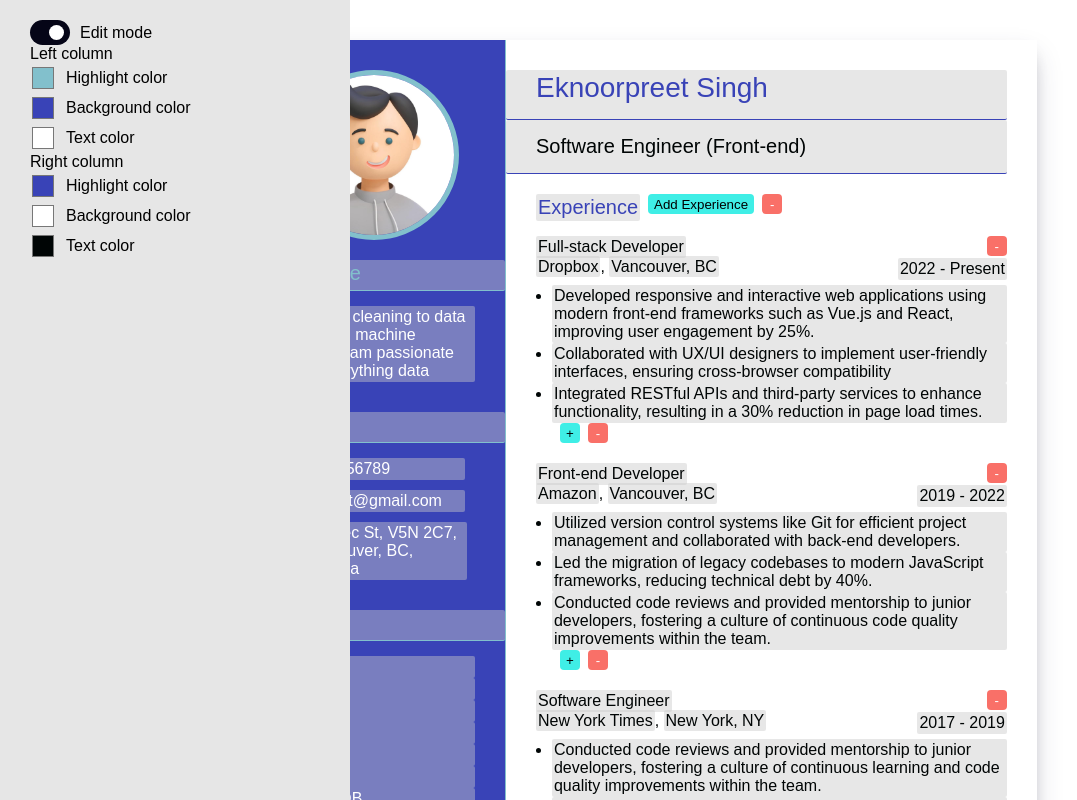
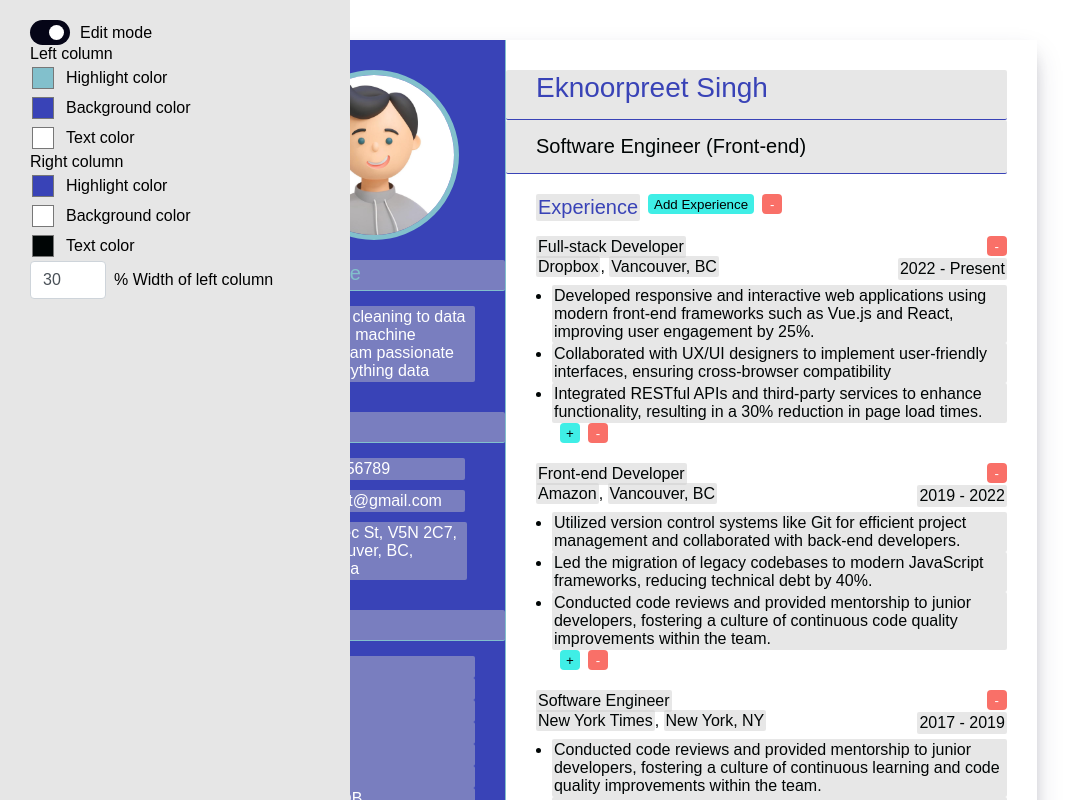
Before and after one commit to eknoorpreet/vueCV, a Vue app: page / in a window 1280 px wide. Shown: the top 800 px of the page, without its empty margins (0-1077 px from the left). Built offline with nearby package versions, Linux system fonts and the light colour scheme.

Commit message:
Make left column adjustable

```diff
--- a/src/App.vue
+++ b/src/App.vue
@@ -34,6 +34,13 @@
         :default-color="colors.right.text"
         @color-changed="colors.right.text = $event"
       />
+      <PercentageInput
+        label="Width of left column"
+        :min="20"
+        :max="80"
+        :current-value="widthLeft"
+        @percentage-changed="widthLeft = $event"
+      />
     </Sidebar>
     <div
       id="resume"
@@ -41,7 +48,7 @@
       :class="{ 'edit-off': !editing }"
       :style="cssVariables"
     >
-      <div class="left-col">
+      <div class="left-col" :style="{ width: percentageWidthLeft }">
         <ResumeSection>
           <img :src="imageUrl" alt="profile-pic" class="profile-pic" />
           <SectionHeadline
@@ -281,6 +288,7 @@ import EditButtons from './components/EditButtons.vue';
 import EditToggle from './components/EditToggle.vue';
 import Sidebar from './components/Sidebar.vue';
 import ColorInput from './components/ColorInput.vue';
+import PercentageInput from './components/PercentageInput.vue';
 
 export default {
   components: {
@@ -291,6 +299,7 @@ export default {
     EditToggle,
     Sidebar,
     ColorInput,
+    PercentageInput,
   },
   data() {
     return {
@@ -404,6 +413,7 @@ export default {
         'Vue JS Essentials with Vuex and Vue Router (Udemy)',
       ],
       editing: true,
+      widthLeft: 30,
     };
   },
   computed: {
@@ -416,6 +426,9 @@ export default {
         '--background-color-right': this.colors.right.background,
         '--text-color-right': this.colors.right.text,
       };
+    },
+    percentageWidthLeft() {
+      return `${this.widthLeft}%`;
     },
   },
   methods: {
@@ -501,7 +514,6 @@ export default {
   background-color: var(--background-color-left);
   color: var(--text-color-left);
   border-right: 1px solid var(--highlight-color-left);
-  width: 30%;
   padding: 30px;
 }
 
--- a/src/assets/main.css
+++ b/src/assets/main.css
@@ -28,3 +28,18 @@ body {
   background-color: #cacaca71;
   padding: 2px;
 }
+
+.custom-input {
+  padding: 6px 12px;
+  background-color: #fff;
+  border: 1px solid #ced4da;
+  color: #495057;
+  border-radius: 4px;
+  font-size: 16px;
+  line-height: 24px;
+}
+
+input:focus {
+  outline-color: #82c0cc;
+  border-color: #82c0cc;
+}
--- /dev/null
+++ b/src/components/PercentageInput.vue
@@ -0,0 +1,47 @@
+<template>
+  <label>
+    <input
+      type="number"
+      class="custom-input"
+      :min="min"
+      :max="max"
+      :value="currentValue"
+      @change="$emit('percentageChanged', $event.target.value)"
+    />% {{ label }}</label
+  >
+</template>
+
+<script>
+export default {
+  props: {
+    label: {
+      type: String,
+    },
+    min: {
+      type: Number,
+      default: 0,
+    },
+    max: {
+      type: Number,
+      default: 100,
+    },
+    currentValue: {
+      type: Number,
+      default: 0,
+    },
+  },
+};
+</script>
+
+<style scoped>
+label {
+  display: flex;
+  align-items: center;
+}
+
+input {
+  width: 50px;
+  margin-right: 8px;
+  display: block;
+}
+</style>
```
